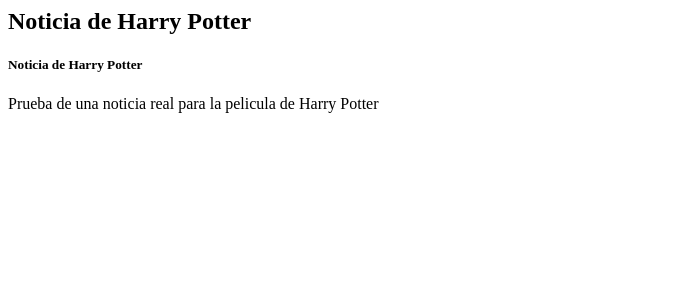
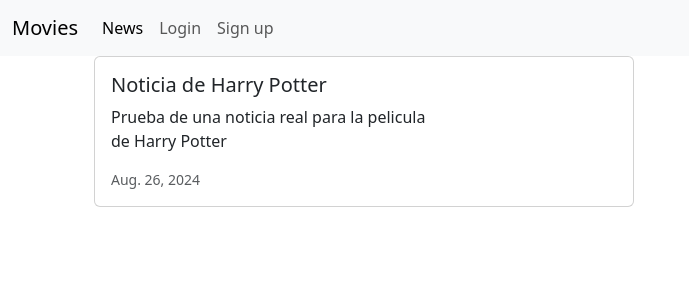
Before and after one commit to camilomonsalvem/moviereviews, a Django app: page /news/ in a window 1280 px wide. Shown: the top 300 px of the page, without its empty margins (0-689 px from the left). Run offline with Django 5.2, Linux system fonts and the light colour scheme; data comes from the database, SQL or seed files in the repository; both versions use the stored data as it was after the commit.

Commit message:
se añade una base para todas las views

```diff
--- a/moviereviews/settings.py
+++ b/moviereviews/settings.py
@@ -59,7 +59,7 @@
 TEMPLATES = [
     {
         'BACKEND': 'django.template.backends.django.DjangoTemplates',
-        'DIRS': [],
+        'DIRS': [os.path.join(BASE_DIR, 'moviereviews/templates')],
         'APP_DIRS': True,
         'OPTIONS': {
             'context_processors': [
--- /dev/null
+++ b/moviereviews/templates/base.html
@@ -0,0 +1,31 @@
+<head>
+    <link href="https://cdn.jsdelivr.net/npm/bootstrap@5.3.3/dist/css/bootstrap.min.css" rel="stylesheet" integrity="sha384-QWTKZyjpPEjISv5WaRU9OFeRpok6YctnYmDr5pNlyT2bRjXh0JMhjY6hW+ALEwIH" crossorigin="anonymous">
+    <script src="https://cdn.jsdelivr.net/npm/bootstrap@5.3.3/dist/js/bootstrap.bundle.min.js" integrity="sha384-YvpcrYf0tY3lHB60NNkmXc5s9fDVZLESaAA55NDzOxhy9GkcIdslK1eN7N6jIeHz" crossorigin="anonymous"></script>
+</head>
+
+<nav class="navbar navbar-expand-lg bg-body-tertiary">
+    <div class="container-fluid">
+        <a class="navbar-brand" href="{% url 'home' %}">Movies</a>
+        <button class="navbar-toggler" type="button" data-bs-toggle="collapse" data-bs-target="#navbarSupportedContent" aria-controls="navbarSupportedContent" aria-expanded="false" aria-label="Toggle navigation">
+            <span class="navbar-toggler-icon"></span>
+        </button>
+        <div class="collapse navbar-collapse" id="navbarSupportedContent">
+            <ul class="navbar-nav me-auto mb-2 mb-lg-0">
+                <li class="nav-item">
+                    <a class="nav-link active" aria-current="page" href="{% url 'news' %}">News</a>
+                </li>
+                <li class="nav-item">
+                    <a class="nav-link" href="#">Login</a>
+                </li>
+                <li class="nav-item">
+                    <a class="nav-link" href="#">Sign up</a>
+                </li>
+            </ul>
+        </div>
+    </div>
+</nav>
+
+<div class="container">
+    {% block content %}
+    {% endblock content %}
+</div>
--- a/news/templates/news.html
+++ b/news/templates/news.html
@@ -1,5 +1,20 @@
-{% for news in newss %}
-    <h2>{{ news.headline }}</h2>
-    <h5>{{ news.headline }}</h5>
-    <p>{{ news.body }}</p>
-{% endfor %}
+{% extends 'base.html' %}
+{% block content %}
+
+<div class="container">
+    {% for news in newss %}
+    <div class="card mb-3" style="max-width: 540px;">
+        <div class="row g-0">
+            <div class="col-md-8">
+                <div class="card-body">
+                    <h5 class="card-title">{{ news.headline }}</h5>
+                    <p class="card-text">{{ news.body }}</p>
+                    <p class="card-text"><small class="text-body-secondary">{{ news.date }}</small></p>
+                </div>
+            </div>
+        </div>
+    </div>
+    {% endfor %}
+</div>
+
+{% endblock content %}
```
Also changed, not shown: movie/templates/home.html (+6 -4 lines), db.sqlite3, media/movie/images/default.png (added).
